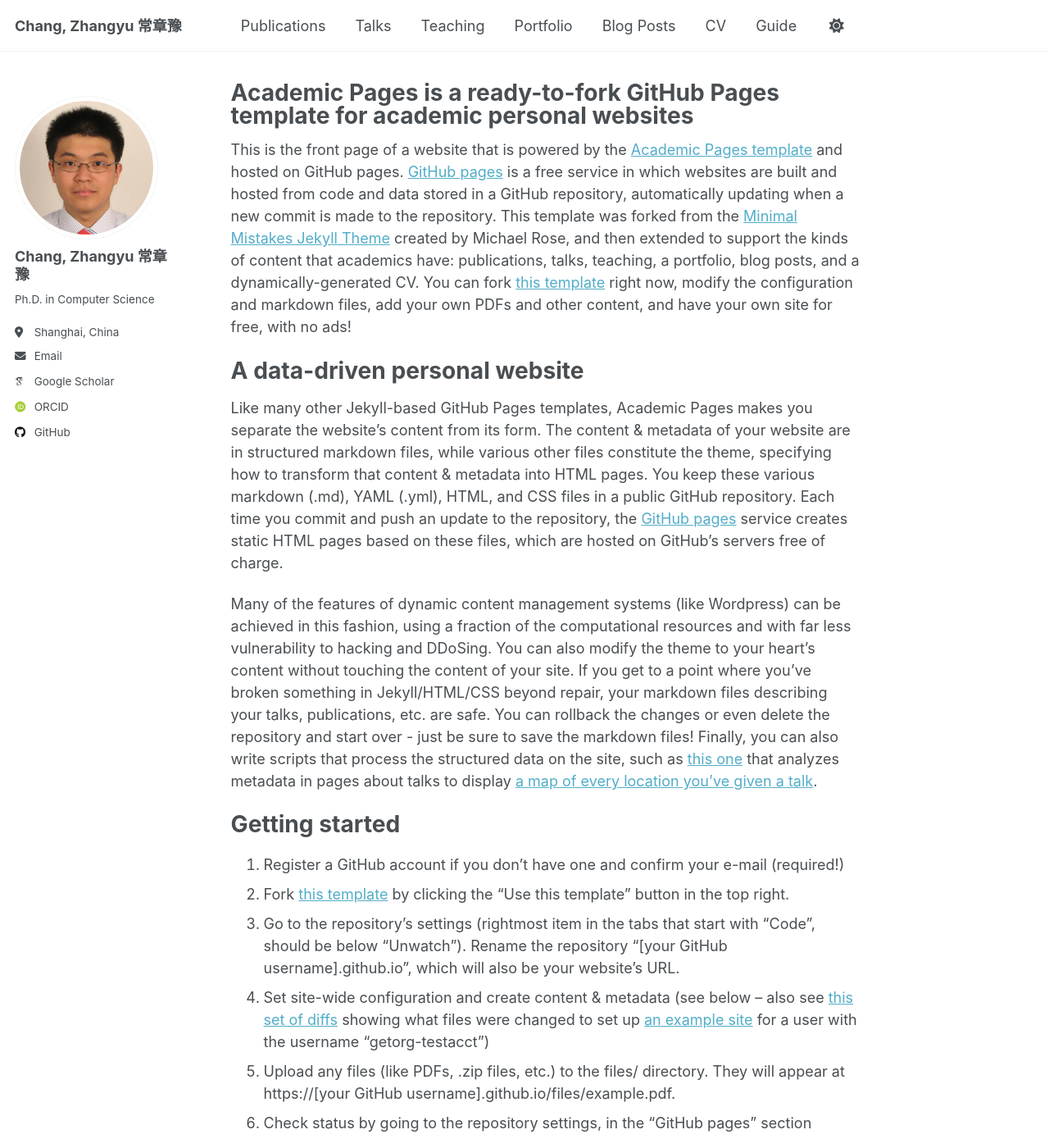
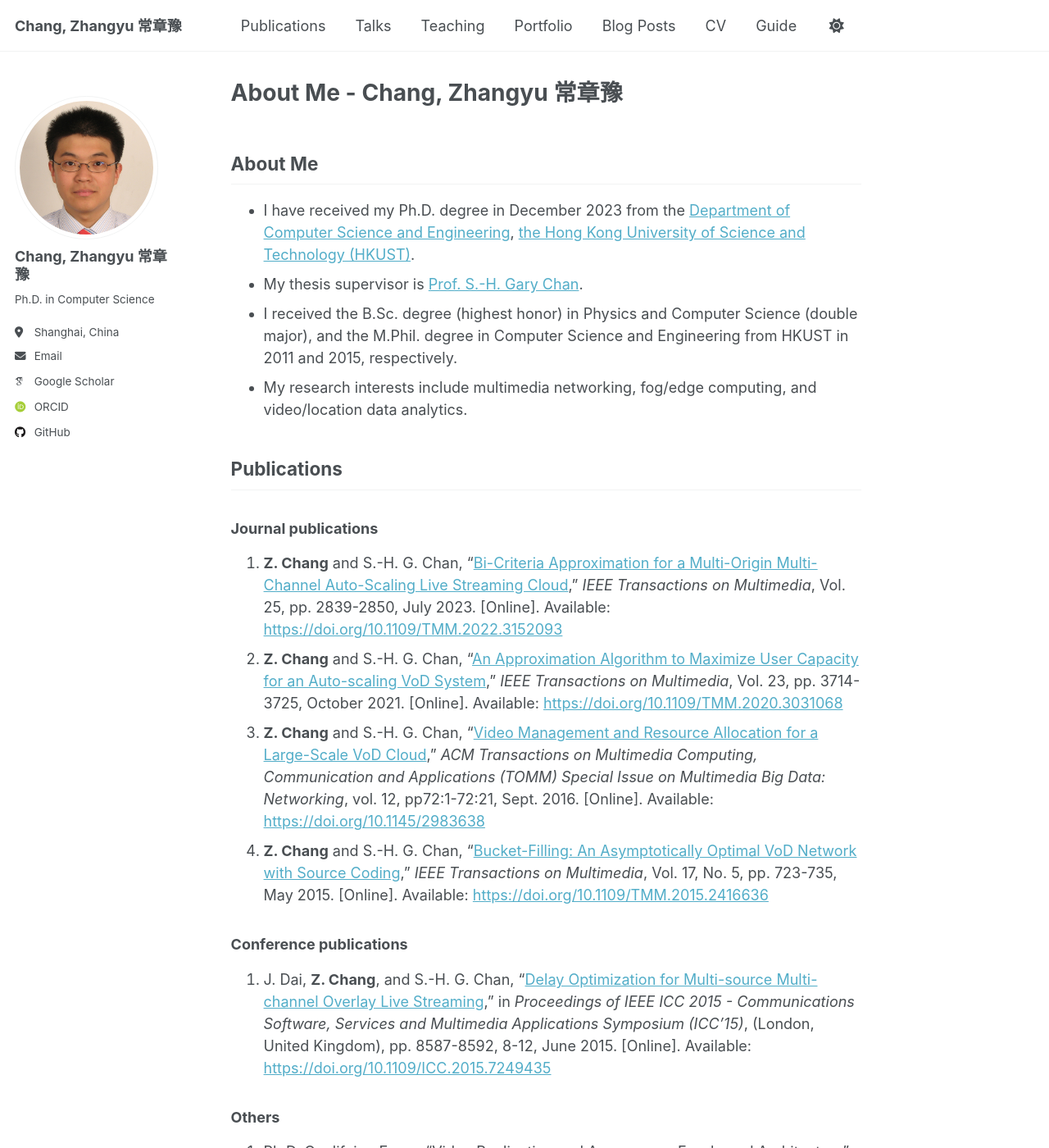
Before and after one commit to changzhangyu/changzhangyu.github.io, a Jekyll site: the page built from _pages/about.md, in a window 1280 px wide and 1400 px high. Shown: the whole window at 82% size. Built offline with Jekyll 4.4.1, drawn with Linux system fonts in a browser that asks for light colours; some web fonts are replaced; some of the changed text lies outside the part shown.

Commit message:
Update main page  (about me)

```diff
--- a/_pages/about.md
+++ b/_pages/about.md
@@ -1,49 +1,32 @@
 ---
 permalink: /
-title: "Academic Pages is a ready-to-fork GitHub Pages template for academic personal websites"
+title: "About Me - Chang, Zhangyu 常章豫"
 author_profile: true
 redirect_from:
   - /about/
   - /about.html
 ---
 
-This is the front page of a website that is powered by the [Academic Pages template](https://github.com/academicpages/academicpages.github.io) and hosted on GitHub pages. [GitHub pages](https://pages.github.com) is a free service in which websites are built and hosted from code and data stored in a GitHub repository, automatically updating when a new commit is made to the repository. This template was forked from the [Minimal Mistakes Jekyll Theme](https://mmistakes.github.io/minimal-mistakes/) created by Michael Rose, and then extended to support the kinds of content that academics have: publications, talks, teaching, a portfolio, blog posts, and a dynamically-generated CV. You can fork [this template](https://github.com/academicpages/academicpages.github.io) right now, modify the configuration and markdown files, add your own PDFs and other content, and have your own site for free, with no ads!
+## About Me
 
-A data-driven personal website
-======
-Like many other Jekyll-based GitHub Pages templates, Academic Pages makes you separate the website's content from its form. The content & metadata of your website are in structured markdown files, while various other files constitute the theme, specifying how to transform that content & metadata into HTML pages. You keep these various markdown (.md), YAML (.yml), HTML, and CSS files in a public GitHub repository. Each time you commit and push an update to the repository, the [GitHub pages](https://pages.github.com/) service creates static HTML pages based on these files, which are hosted on GitHub's servers free of charge.
+* I have received my Ph.D. degree in December 2023 from the [Department of Computer Science and Engineering](https://www.cse.ust.hk/), [the Hong Kong University of Science and Technology (HKUST)](https://www.ust.hk/).
+* My thesis supervisor is [Prof. S.-H. Gary Chan](http://www.cse.ust.hk/~gchan/).
+* I received the B.Sc. degree (highest honor) in Physics and Computer Science (double major), and the M.Phil. degree in Computer Science and Engineering from HKUST in 2011 and 2015, respectively.
+* My research interests include multimedia networking, fog/edge computing, and video/location data analytics.
 
-Many of the features of dynamic content management systems (like Wordpress) can be achieved in this fashion, using a fraction of the computational resources and with far less vulnerability to hacking and DDoSing. You can also modify the theme to your heart's content without touching the content of your site. If you get to a point where you've broken something in Jekyll/HTML/CSS beyond repair, your markdown files describing your talks, publications, etc. are safe. You can rollback the changes or even delete the repository and start over - just be sure to save the markdown files! Finally, you can also write scripts that process the structured data on the site, such as [this one](https://github.com/academicpages/academicpages.github.io/blob/master/talkmap.ipynb) that analyzes metadata in pages about talks to display [a map of every location you've given a talk](https://academicpages.github.io/talkmap.html).
+## Publications
 
-Getting started
-======
-1. Register a GitHub account if you don't have one and confirm your e-mail (required!)
-1. Fork [this template](https://github.com/academicpages/academicpages.github.io) by clicking the "Use this template" button in the top right.
-1. Go to the repository's settings (rightmost item in the tabs that start with "Code", should be below "Unwatch"). Rename the repository "[your GitHub username].github.io", which will also be your website's URL.
-1. Set site-wide configuration and create content & metadata (see below -- also see [this set of diffs](http://archive.is/3TPas) showing what files were changed to set up [an example site](https://getorg-testacct.github.io) for a user with the username "getorg-testacct")
-1. Upload any files (like PDFs, .zip files, etc.) to the files/ directory. They will appear at https://[your GitHub username].github.io/files/example.pdf.
-1. Check status by going to the repository settings, in the "GitHub pages" section
+### Journal publications
 
-Site-wide configuration
-------
-The main configuration file for the site is in the base directory in [_config.yml](https://github.com/academicpages/academicpages.github.io/blob/master/_config.yml), which defines the content in the sidebars and other site-wide features. You will need to replace the default variables with ones about yourself and your site's github repository. The configuration file for the top menu is in [_data/navigation.yml](https://github.com/academicpages/academicpages.github.io/blob/master/_data/navigation.yml). For example, if you don't have a portfolio or blog posts, you can remove those items from that navigation.yml file to remove them from the header.
+1. **Z. Chang** and S.-H. G. Chan, "[Bi-Criteria Approximation for a Multi-Origin Multi-Channel Auto-Scaling Live Streaming Cloud](http://www.cse.ust.hk/~gchan/papers/TMM23_COCOS.pdf)," *IEEE Transactions on Multimedia*, Vol. 25, pp. 2839-2850, July 2023. \[Online\]. Available: [https://doi.org/10.1109/TMM.2022.3152093](https://doi.org/10.1109/TMM.2022.3152093)
+2. **Z. Chang** and S.-H. G. Chan, "[An Approximation Algorithm to Maximize User Capacity for an Auto-scaling VoD System](http://www.cse.ust.hk/~gchan/papers/TMM21_AVARDO.pdf)," *IEEE Transactions on Multimedia*, Vol. 23, pp. 3714-3725, October 2021. \[Online\]. Available: [https://doi.org/10.1109/TMM.2020.3031068](https://doi.org/10.1109/TMM.2020.3031068)
+3. **Z. Chang**  and S.-H. G. Chan, "[Video Management and Resource Allocation for a Large-Scale VoD Cloud](http://www.cse.ust.hk/~gchan/papers/TOMM16_RAVO.pdf)," *ACM Transactions on Multimedia Computing, Communication and Applications (TOMM) Special Issue on Multimedia Big Data: Networking*, vol. 12, pp72:1-72:21, Sept. 2016. \[Online\]. Available: [https://doi.org/10.1145/2983638](https://doi.org/10.1145/2983638)
+4. **Z. Chang** and S.-H. G. Chan, "[Bucket-Filling: An Asymptotically Optimal VoD Network with Source Coding](http://www.cse.ust.hk/~gchan/papers/TMM15_BF.pdf)," *IEEE Transactions on Multimedia*, Vol. 17, No. 5, pp. 723-735, May 2015. \[Online\]. Available: [https://doi.org/10.1109/TMM.2015.2416636](https://doi.org/10.1109/TMM.2015.2416636)
 
-Create content & metadata
-------
-For site content, there is one markdown file for each type of content, which are stored in directories like _publications, _talks, _posts, _teaching, or _pages. For example, each talk is a markdown file in the [_talks directory](https://github.com/academicpages/academicpages.github.io/tree/master/_talks). At the top of each markdown file is structured data in YAML about the talk, which the theme will parse to do lots of cool stuff. The same structured data about a talk is used to generate the list of talks on the [Talks page](https://academicpages.github.io/talks), each [individual page](https://academicpages.github.io/talks/2012-03-01-talk-1) for specific talks, the talks section for the [CV page](https://academicpages.github.io/cv), and the [map of places you've given a talk](https://academicpages.github.io/talkmap.html) (if you run this [python file](https://github.com/academicpages/academicpages.github.io/blob/master/talkmap.py) or [Jupyter notebook](https://github.com/academicpages/academicpages.github.io/blob/master/talkmap.ipynb), which creates the HTML for the map based on the contents of the _talks directory).
+### Conference publications
 
-**Markdown generator**
+1. J. Dai, **Z. Chang**, and S.-H. G. Chan, "[Delay Optimization for Multi-source Multi-channel Overlay Live Streaming](http://www.cse.ust.hk/~gchan/papers/ICC15_MSMC.pdf)," in *Proceedings of IEEE ICC 2015 - Communications Software, Services and Multimedia Applications Symposium (ICC'15)*, (London, United Kingdom), pp. 8587-8592, 8-12, June 2015. \[Online\]. Available: [https://doi.org/10.1109/ICC.2015.7249435](https://doi.org/10.1109/ICC.2015.7249435)
 
-The repository includes [a set of Jupyter notebooks](https://github.com/academicpages/academicpages.github.io/tree/master/markdown_generator
-) that converts a CSV containing structured data about talks or presentations into individual markdown files that will be properly formatted for the Academic Pages template. The sample CSVs in that directory are the ones I used to create my own personal website at stuartgeiger.com. My usual workflow is that I keep a spreadsheet of my publications and talks, then run the code in these notebooks to generate the markdown files, then commit and push them to the GitHub repository.
+### Others
 
-How to edit your site's GitHub repository
-------
-Many people use a git client to create files on their local computer and then push them to GitHub's servers. If you are not familiar with git, you can directly edit these configuration and markdown files directly in the github.com interface. Navigate to a file (like [this one](https://github.com/academicpages/academicpages.github.io/blob/master/_talks/2012-03-01-talk-1.md) and click the pencil icon in the top right of the content preview (to the right of the "Raw | Blame | History" buttons). You can delete a file by clicking the trashcan icon to the right of the pencil icon. You can also create new files or upload files by navigating to a directory and clicking the "Create new file" or "Upload files" buttons.
-
-Example: editing a markdown file for a talk
-![Editing a markdown file for a talk](/images/editing-talk.png)
-
-For more info
-------
-More info about configuring Academic Pages can be found in [the guide](https://academicpages.github.io/markdown/), the [growing wiki](https://github.com/academicpages/academicpages.github.io/wiki), and you can always [ask a question on GitHub](https://github.com/academicpages/academicpages.github.io/discussions). The [guides for the Minimal Mistakes theme](https://mmistakes.github.io/minimal-mistakes/docs/configuration/) (which this theme was forked from) might also be helpful.
+1. Ph.D. Qualifying Exam: "Video Replication and Access over Fog-based Architecture".
```
